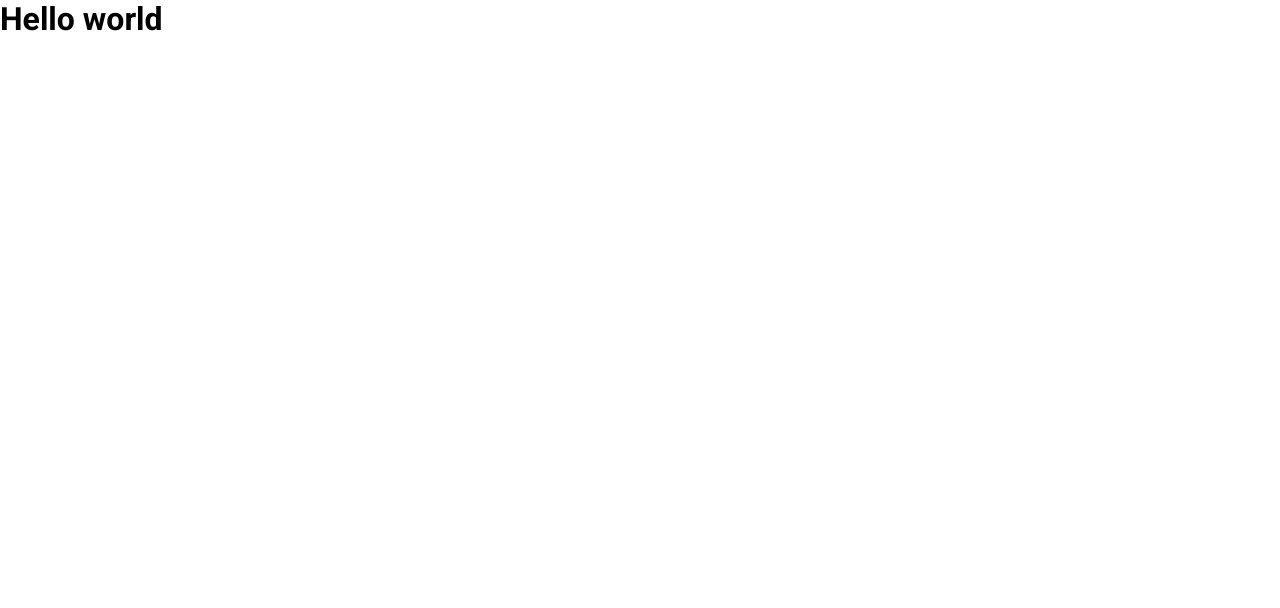
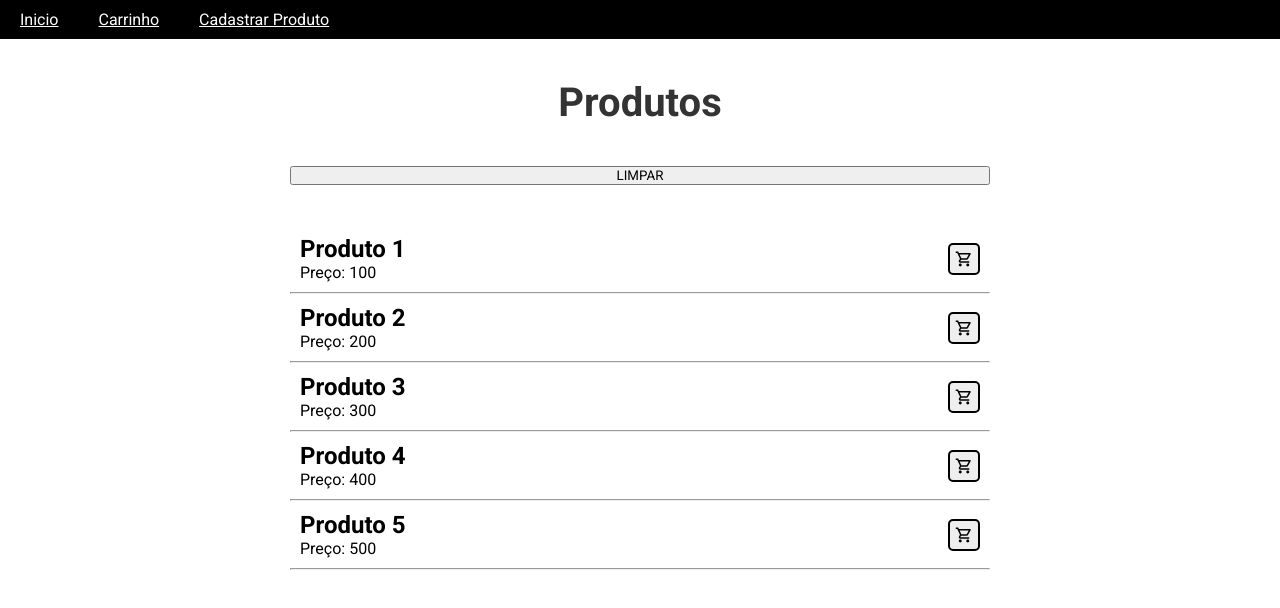
Before and after one commit to felipe-sant/FRONT-LojaSimples, a React (Create React App) app: page / in a window 1280 px wide. Shown: the top 608 px of the page. Built offline with nearby package versions, Linux system fonts and the light colour scheme.

Commit message:
feat: adicionando conexao do carrinho de compras com o backend

```diff
--- /dev/null
+++ b/src/components/navbar.tsx
@@ -0,0 +1,21 @@
+import css from "../styles/navbar.module.css"
+
+export default function Navbar() {
+    return (
+        <>
+            <nav className={css.nav}>
+                <ul>
+                    <li>
+                        <a href="/">Inicio</a>
+                    </li>
+                    <li>
+                        <a href="/carrinho">Carrinho</a>
+                    </li>
+                    <li>
+                        <a href="/cadastrar">Cadastrar Produto</a>
+                    </li>
+                </ul>
+            </nav>
+        </>
+    )
+}
--- /dev/null
+++ b/src/components/produto.tsx
@@ -0,0 +1,59 @@
+import { useEffect, useState } from "react";
+import Produto from "../models/produto";
+import css from "../styles/produto.module.css"
+import carrinho_imagem from "../images/shopping-cart.svg"
+
+export default function ProdutoComponent(props: { produto: Produto }) {
+    const { produto } = props
+
+    const verificar = (): boolean => {
+        const localStorageItem = localStorage.getItem("carrinho")
+        const carrinho = localStorageItem ? JSON.parse(localStorageItem) : []
+        const index = carrinho.findIndex((p: Produto) => p.nome === produto.nome)
+        return index !== -1
+    }
+
+    const [adicionado, setAdicionado] = useState<boolean>(verificar() ? true : false)
+
+    const adicionar = () => {
+        const localStorageItem = localStorage.getItem("carrinho")
+        const carrinho = localStorageItem ? JSON.parse(localStorageItem) : []
+        carrinho.push(produto)
+        localStorage.setItem("carrinho", JSON.stringify(carrinho))
+    }
+
+    const remover = () => {
+        const localStorageItem = localStorage.getItem("carrinho")
+        const carrinho = localStorageItem ? JSON.parse(localStorageItem) : []
+        const index = carrinho.findIndex((p: Produto) => p.nome === produto.nome)
+        if (index === -1) return
+        carrinho.splice(index, 1)
+        localStorage.setItem("carrinho", JSON.stringify(carrinho))
+    }
+
+    const interagir = () => {
+        if (verificar()) {
+            remover()
+            setAdicionado(false)
+        } else {
+            adicionar()
+            setAdicionado(true)
+        }
+    }
+
+    return (
+        <>
+            <div className={css.produto}>
+                <div>
+                    <h2>{produto.nome}</h2>
+                    <p>Preço: {produto.preco}</p>
+                    {produto.quantidade && <p>Quantidade: {produto.quantidade}</p>}
+                </div>
+                <button className={verificar() ? css.adicionado : css.remover} onClick={interagir}>
+                    <img src={carrinho_imagem} alt="" />
+                </button>
+            </div>
+            <hr />
+        </>
+    )
+}
--- /dev/null
+++ b/src/functions/post.ts
@@ -0,0 +1,13 @@
+async function post(url: string, body: {}) {
+    const response = await fetch(url, {
+        method: 'POST',
+        headers: {
+            'Content-Type': 'application/json'
+        },
+        body: JSON.stringify(body)
+    })
+    const data = await response.json()
+    return data
+}
+
+export default post
--- /dev/null
+++ b/src/models/produto.ts
@@ -0,0 +1,8 @@
+type Produto = {
+    _id?: string;
+    nome: string;
+    preco: number;
+    quantidade?: number;
+}
+
+export default Produto
--- /dev/null
+++ b/src/pages/cadastrar.tsx
@@ -0,0 +1,9 @@
+export default function Cadastrar() {
+    return (
+        <>
+            <main>
+                <h1>Cadastrar</h1>
+            </main>
+        </>
+    )
+}
--- /dev/null
+++ b/src/pages/carrinho.tsx
@@ -0,0 +1,83 @@
+import { useEffect, useState } from "react"
+import Produto from "../models/produto"
+import Navbar from "../components/navbar"
+import css from "../styles/carrinho.module.css"
+import post from "../functions/post"
+
+export default function Carrinho() {
+    const [produtos, setProdutos] = useState<Produto[]>([])
+
+    const remover = (index: number) => {
+        const carrinho = [...produtos]
+        carrinho.splice(index, 1)
+        setProdutos(carrinho)
+        localStorage.setItem("carrinho", JSON.stringify(carrinho))
+    }
+
+    const esvaziarCarrinho = () => {
+        localStorage.removeItem("carrinho")
+        setProdutos([])
+    }
+
+    const comprar = async () => {
+        try {
+            if (produtos.length === 0) {
+                alert("Carrinho vazio!")
+                return
+            }
+            await post("http://localhost:3001/compra", { data: new Date(), produtos: produtos })
+            esvaziarCarrinho()
+            window.location.href = "/"
+        } catch (error) {
+            console.log(error)
+            alert("Erro ao realizar a compra!")
+        }
+    }
+
+    useEffect(() => {
+        const localStorageItem = localStorage.getItem("carrinho")
+        const carrinho = localStorageItem ? JSON.parse(localStorageItem) : []
+        setProdutos(carrinho)
+    }, [])
+
+    return (
+        <>
+            <Navbar />
+            <main className={css.main}>
+                <h1>Carrinho</h1>
+                <div className={css.carrinho}>
+                    <div className={css.produtos}>
+                        {produtos.map((produto, key) => (
+                            <div key={key} className={css.produto}>
+                                <div className={css.texto}>
+                                    <h3>{produto.nome}</h3>
+                                    <p>R$ {produto.preco.toFixed(2)}</p>
+                                </div>
+                                <div className={css.botao}>
+                                    <button
+                                        onClick={() => remover(key)}
+                                    >Remover</button>
+                                </div>
+                            </div>
+                        ))}
+                    </div>
+                    <div className={css.comprar}>
+                        <h2>Comprar Produto</h2>
+                        <div className={css.texto}>
+                            {produtos.map((produto, key) => (
+                                <p key={key}>R$ {produto.preco.toFixed(2)}</p>
+                            ))}
+                            {produtos.length > 0 &&
+                                <>
+                                    <hr />
+                                    <p>Total: R$ {produtos.reduce((acc, produto) => acc + produto.preco, 0).toFixed(2)}</p>
+                                </>
+                            }
+                        </div>
+                        <button onClick={comprar}>Comprar</button>
+                    </div>
+                </div>
+            </main>
+        </>
+    )
+}
--- a/src/pages/home.tsx
+++ b/src/pages/home.tsx
@@ -1,8 +1,38 @@
+import { useState } from "react"
+import Navbar from "../components/navbar"
+import Produto from "../models/produto"
+import css from "../styles/home.module.css"
+import ProdutoComponent from "../components/produto"
+
 function Home() {
+    const [produtos, setProdutos] = useState<Produto[]>([
+        { nome: "Produto 1", preco: 100 },
+        { nome: "Produto 2", preco: 200 },
+        { nome: "Produto 3", preco: 300 },
+        { nome: "Produto 4", preco: 400 },
+        { nome: "Produto 5", preco: 500 }
+    ])
+
+    const limparCarrinho = () => {
+        localStorage.removeItem("carrinho")
+        window.location.reload()
+    }
+
     return (
-        <main>
-            <h1>Hello world</h1>
-        </main>
+        <>
+            <Navbar />
+            <main className={css.main}>
+                <h1>Produtos</h1>
+                <button onClick={limparCarrinho}>LIMPAR</button>
+                <div className={css.produtos}>
+                    {produtos.map((produto, i) => {
+                        return (
+                            <ProdutoComponent produto={produto} key={i} />
+                        )
+                    })}
+                </div>
+            </main>
+        </>
     )
 }
 
--- a/src/routers/router.tsx
+++ b/src/routers/router.tsx
@@ -1,12 +1,16 @@
 import { Route, BrowserRouter, Routes as Switch } from "react-router-dom";
 import Home from "../pages/home";
 import NotFound from "../pages/notFound";
+import Carrinho from "../pages/carrinho";
+import Cadastrar from "../pages/cadastrar";
 
 export default function Routers() {
   return (
     <BrowserRouter>
       <Switch>
         <Route path="/" element={<Home />} />
+        <Route path="/carrinho" element={<Carrinho />} />
+        <Route path="/cadastrar" element={<Cadastrar />} />
         <Route path="*" element={<NotFound />} />
       </Switch>
     </BrowserRouter>
--- /dev/null
+++ b/src/styles/carrinho.module.css
@@ -0,0 +1,70 @@
+.main {
+    max-width: 700px;
+    min-width: none;
+    margin: 0 auto;
+    padding: 40px 0;
+    display: flex;
+    flex-direction: column;
+    gap: 40px;
+}
+
+.main h1 {
+    font-size: 2.5rem;
+    color: #333;
+    text-align: center;
+}
+
+.carrinho {
+    display: flex;
+    flex-direction: row;
+    gap: 20px;
+    padding-top: 20px;
+}
+
+.carrinho>div {
+    width: 100%;
+    display: flex;
+    flex-direction: column;
+    gap: 20px;
+}
+
+.produto {
+    display: flex;
+    flex-direction: row;
+    gap: 20px;
+    padding: 20px;
+    border: 1px solid #ccc;
+    justify-content: space-between;
+}
+
+.produto .botao {
+    display: flex;
+    align-items: center;
+}
+
+.produto .botao button {
+    padding: 3px 5px;
+}
+
+.comprar {
+    min-height: 500px;
+    max-height: auto;
+    border: 1px solid #ccc;
+    padding: 20px;
+    display: flex;
+    flex-direction: column;
+    position: relative;
+}
+
+.comprar button {
+    position: absolute;
+    bottom: 20px;
+    right: 20px;
+    padding: 3px 5px;
+}
+
+.comprar .texto {
+    display: flex;
+    flex-direction: column;
+    gap: 10px;
+}
--- /dev/null
+++ b/src/styles/home.module.css
@@ -0,0 +1,15 @@
+.main {
+    max-width: 700px;
+    min-width: none;
+    margin: 0 auto;
+    padding: 40px 0;
+    display: flex;
+    flex-direction: column;
+    gap: 40px;
+}
+
+.main h1 {
+    font-size: 2.5rem;
+    color: #333;
+    text-align: center;
+}
--- /dev/null
+++ b/src/styles/navbar.module.css
@@ -0,0 +1,15 @@
+.nav {
+    background-color: black;
+}
+
+.nav ul {
+    display: flex;
+    flex-direction: row;
+    gap: 40px;
+    list-style: none;
+    padding: 10px 20px;
+}
+
+.nav ul li a {
+    color: white;
+}
--- /dev/null
+++ b/src/styles/produto.module.css
@@ -0,0 +1,30 @@
+.produto {
+    padding: 10px;
+    display: flex;
+    flex-direction: row;
+    justify-content: space-between;
+    align-items: center;
+}
+
+.produto button {
+    height: 32px;
+    width: 32px;
+    padding: 5px;
+    border-radius: 5px;
+    background-color: #eee;
+    border: 2px solid #000;
+    cursor: pointer;
+}
+
+.produto button img {
+    width: 100%;
+    height: 100%;
+}
+
+.adicionado {
+    background-color: greenyellow !important;
+}
+
+.removido {
+    background-color: red !important;
+}
```
Also changed, not shown: src/images/shopping-cart.svg (added).
